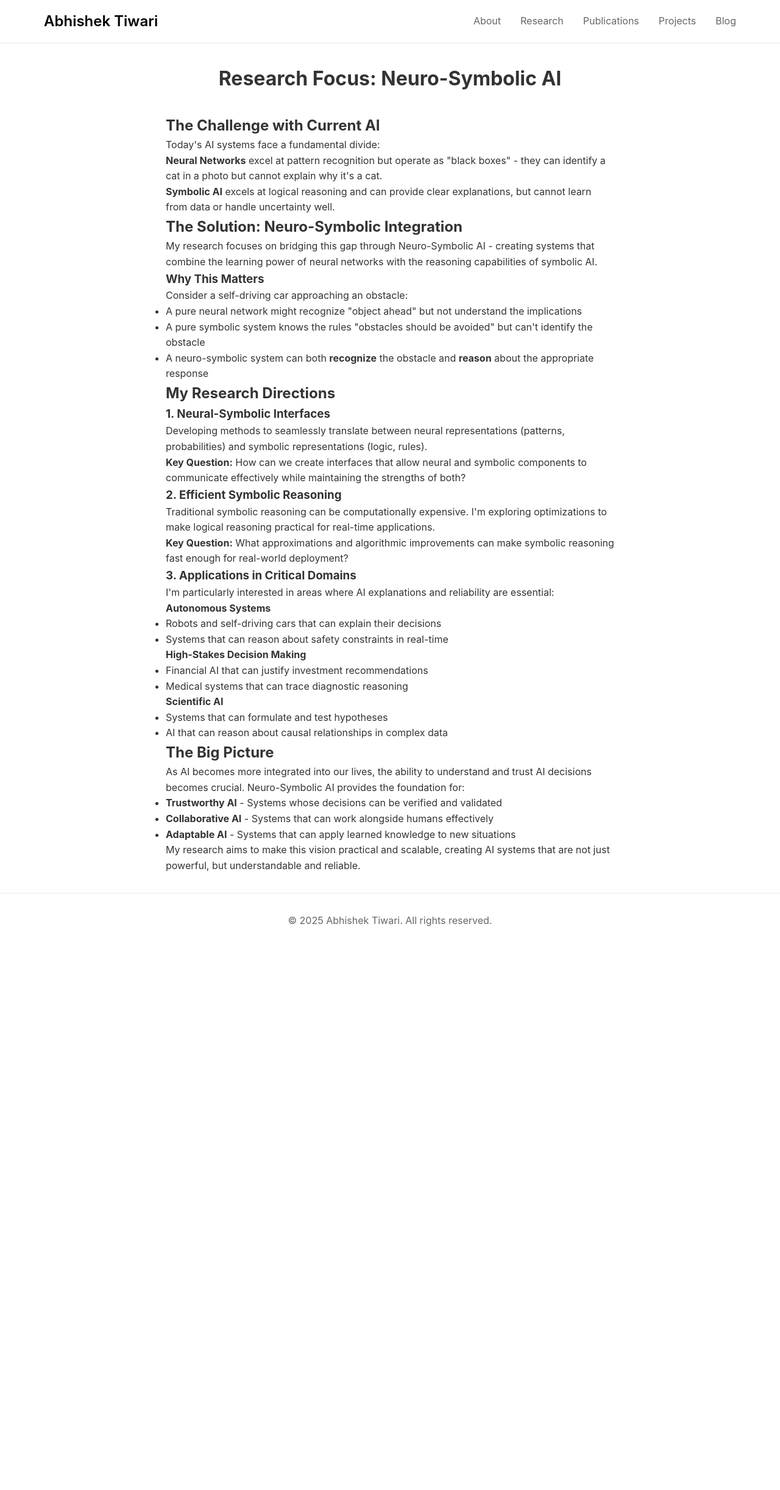
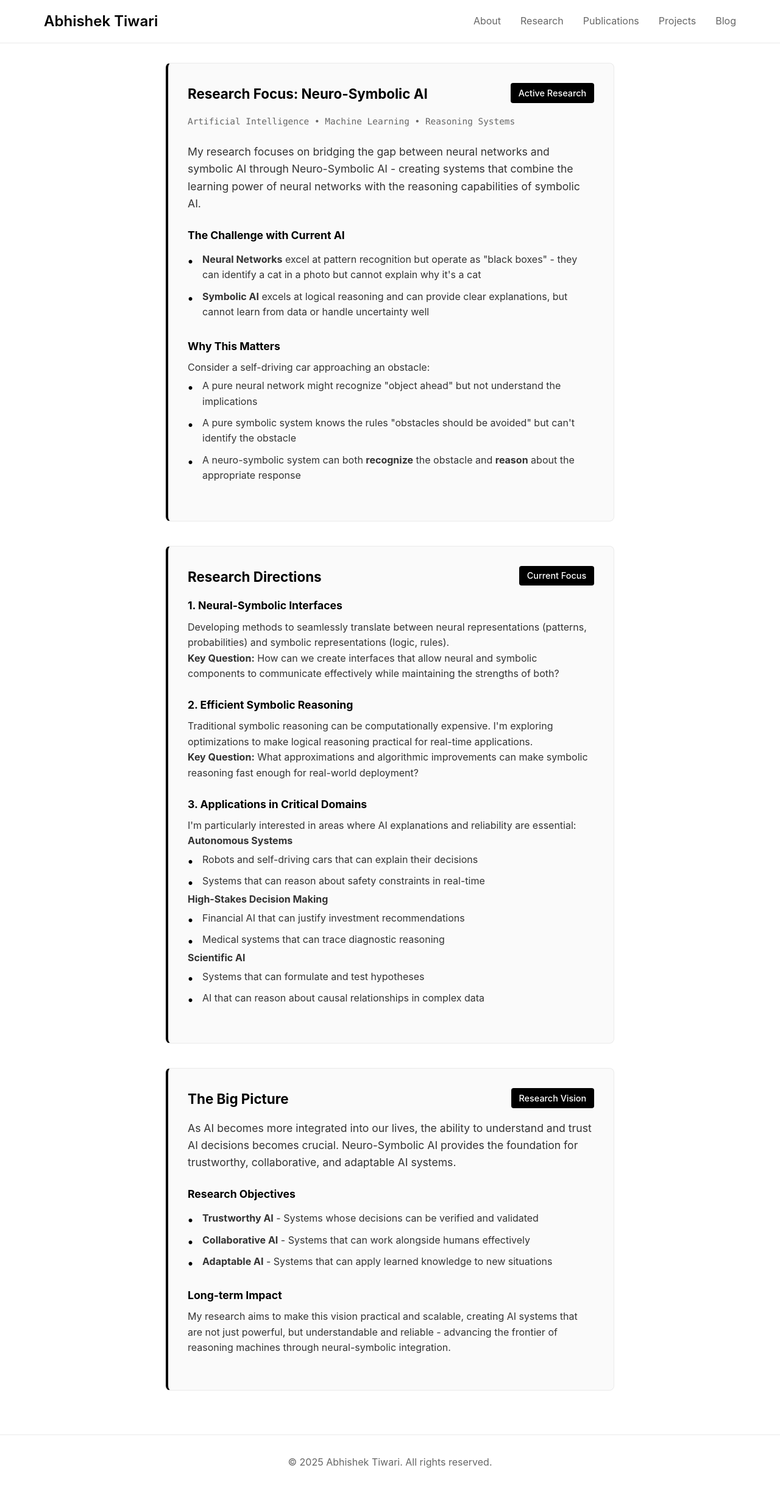
Before and after one commit to Abhishek282001Tiwari/Personal_Website, a Jekyll site: the page built from research.md, in a window 1280 px wide. Shown: the whole page at 61% size. Built offline with Jekyll 4.4.1, drawn with Linux system fonts in a browser that asks for light colours; before the commit the page ends 1555 px from its top, so only the background shows below that.

Commit message:
Update research page with project-style formatting

```diff
--- a/research.md
+++ b/research.md
@@ -4,78 +4,249 @@ title: Research
 permalink: /research/
 ---
 
-<div style="max-width: 800px; margin: 0 auto; line-height: 1.6;">
+<div style="max-width: 800px; margin: 0 auto;">
 
-<h1 style="text-align: center; margin-bottom: 2rem;">Research Focus: Neuro-Symbolic AI</h1>
+<div class="project featured">
+    <div class="project-header">
+        <h3>Research Focus: Neuro-Symbolic AI</h3>
+        <span class="project-status">Active Research</span>
+    </div>
 
-<h2>The Challenge with Current AI</h2>
+    <div class="project-meta">
+        <span class="project-tech">Artificial Intelligence • Machine Learning • Reasoning Systems</span>
+    </div>
 
-<p>Today's AI systems face a fundamental divide:</p>
+    <p class="project-description">
+        My research focuses on bridging the gap between neural networks and symbolic AI through Neuro-Symbolic AI - creating systems that combine the learning power of neural networks with the reasoning capabilities of symbolic AI.
+    </p>
 
-<p><strong>Neural Networks</strong> excel at pattern recognition but operate as "black boxes" - they can identify a cat in a photo but cannot explain why it's a cat.</p>
+    <div class="project-features">
+        <h4>The Challenge with Current AI</h4>
+        <ul>
+            <li><strong>Neural Networks</strong> excel at pattern recognition but operate as "black boxes" - they can identify a cat in a photo but cannot explain why it's a cat</li>
+            <li><strong>Symbolic AI</strong> excels at logical reasoning and can provide clear explanations, but cannot learn from data or handle uncertainty well</li>
+        </ul>
+    </div>
 
-<p><strong>Symbolic AI</strong> excels at logical reasoning and can provide clear explanations, but cannot learn from data or handle uncertainty well.</p>
+    <div class="project-results">
+        <h4>Why This Matters</h4>
+        <p>Consider a self-driving car approaching an obstacle:</p>
+        <ul>
+            <li>A pure neural network might recognize "object ahead" but not understand the implications</li>
+            <li>A pure symbolic system knows the rules "obstacles should be avoided" but can't identify the obstacle</li>
+            <li>A neuro-symbolic system can both <strong>recognize</strong> the obstacle and <strong>reason</strong> about the appropriate response</li>
+        </ul>
+    </div>
+</div>
 
-<h2>The Solution: Neuro-Symbolic Integration</h2>
+<div class="project featured">
+    <div class="project-header">
+        <h3>Research Directions</h3>
+        <span class="project-status">Current Focus</span>
+    </div>
 
-<p>My research focuses on bridging this gap through Neuro-Symbolic AI - creating systems that combine the learning power of neural networks with the reasoning capabilities of symbolic AI.</p>
+    <div class="project-features">
+        <h4>1. Neural-Symbolic Interfaces</h4>
+        <p>Developing methods to seamlessly translate between neural representations (patterns, probabilities) and symbolic representations (logic, rules).</p>
+        <p><strong>Key Question:</strong> How can we create interfaces that allow neural and symbolic components to communicate effectively while maintaining the strengths of both?</p>
+    </div>
 
-<h3>Why This Matters</h3>
+    <div class="project-features">
+        <h4>2. Efficient Symbolic Reasoning</h4>
+        <p>Traditional symbolic reasoning can be computationally expensive. I'm exploring optimizations to make logical reasoning practical for real-time applications.</p>
+        <p><strong>Key Question:</strong> What approximations and algorithmic improvements can make symbolic reasoning fast enough for real-world deployment?</p>
+    </div>
 
-<p>Consider a self-driving car approaching an obstacle:</p>
+    <div class="project-features">
+        <h4>3. Applications in Critical Domains</h4>
+        <p>I'm particularly interested in areas where AI explanations and reliability are essential:</p>
 
-<ul>
-<li>A pure neural network might recognize "object ahead" but not understand the implications</li>
-<li>A pure symbolic system knows the rules "obstacles should be avoided" but can't identify the obstacle</li>
-<li>A neuro-symbolic system can both <strong>recognize</strong> the obstacle and <strong>reason</strong> about the appropriate response</li>
-</ul>
+        <p><strong>Autonomous Systems</strong></p>
+        <ul>
+            <li>Robots and self-driving cars that can explain their decisions</li>
+            <li>Systems that can reason about safety constraints in real-time</li>
+        </ul>
 
-<h2>My Research Directions</h2>
+        <p><strong>High-Stakes Decision Making</strong></p>
+        <ul>
+            <li>Financial AI that can justify investment recommendations</li>
+            <li>Medical systems that can trace diagnostic reasoning</li>
+        </ul>
 
-<h3>1. Neural-Symbolic Interfaces</h3>
+        <p><strong>Scientific AI</strong></p>
+        <ul>
+            <li>Systems that can formulate and test hypotheses</li>
+            <li>AI that can reason about causal relationships in complex data</li>
+        </ul>
+    </div>
+</div>
 
-<p>Developing methods to seamlessly translate between neural representations (patterns, probabilities) and symbolic representations (logic, rules).</p>
+<div class="project featured">
+    <div class="project-header">
+        <h3>The Big Picture</h3>
+        <span class="project-status">Research Vision</span>
+    </div>
 
-<p><strong>Key Question:</strong> How can we create interfaces that allow neural and symbolic components to communicate effectively while maintaining the strengths of both?</p>
+    <p class="project-description">
+        As AI becomes more integrated into our lives, the ability to understand and trust AI decisions becomes crucial. Neuro-Symbolic AI provides the foundation for trustworthy, collaborative, and adaptable AI systems.
+    </p>
 
-<h3>2. Efficient Symbolic Reasoning</h3>
+    <div class="project-features">
+        <h4>Research Objectives</h4>
+        <ul>
+            <li><strong>Trustworthy AI</strong> - Systems whose decisions can be verified and validated</li>
+            <li><strong>Collaborative AI</strong> - Systems that can work alongside humans effectively</li>
+            <li><strong>Adaptable AI</strong> - Systems that can apply learned knowledge to new situations</li>
+        </ul>
+    </div>
 
-<p>Traditional symbolic reasoning can be computationally expensive. I'm exploring optimizations to make logical reasoning practical for real-time applications.</p>
-
-<p><strong>Key Question:</strong> What approximations and algorithmic improvements can make symbolic reasoning fast enough for real-world deployment?</p>
-
-<h3>3. Applications in Critical Domains</h3>
-
-<p>I'm particularly interested in areas where AI explanations and reliability are essential:</p>
-
-<p><strong>Autonomous Systems</strong></p>
-<ul>
-<li>Robots and self-driving cars that can explain their decisions</li>
-<li>Systems that can reason about safety constraints in real-time</li>
-</ul>
-
-<p><strong>High-Stakes Decision Making</strong></p>
-<ul>
-<li>Financial AI that can justify investment recommendations</li>
-<li>Medical systems that can trace diagnostic reasoning</li>
-</ul>
-
-<p><strong>Scientific AI</strong></p>
-<ul>
-<li>Systems that can formulate and test hypotheses</li>
-<li>AI that can reason about causal relationships in complex data</li>
-</ul>
-
-<h2>The Big Picture</h2>
-
-<p>As AI becomes more integrated into our lives, the ability to understand and trust AI decisions becomes crucial. Neuro-Symbolic AI provides the foundation for:</p>
-
-<ul>
-<li><strong>Trustworthy AI</strong> - Systems whose decisions can be verified and validated</li>
-<li><strong>Collaborative AI</strong> - Systems that can work alongside humans effectively</li>
-<li><strong>Adaptable AI</strong> - Systems that can apply learned knowledge to new situations</li>
-</ul>
-
-<p>My research aims to make this vision practical and scalable, creating AI systems that are not just powerful, but understandable and reliable.</p>
+    <div class="project-results">
+        <h4>Long-term Impact</h4>
+        <p>My research aims to make this vision practical and scalable, creating AI systems that are not just powerful, but understandable and reliable - advancing the frontier of reasoning machines through neural-symbolic integration.</p>
+    </div>
+</div>
 
 </div>
+
+<style>
+.project {
+    border: 1px solid #eaeaea;
+    border-radius: 8px;
+    padding: 2rem;
+    margin-bottom: 2.5rem;
+    transition: transform 0.2s, box-shadow 0.2s;
+}
+
+.project.featured {
+    border-left: 4px solid #000;
+    background: #fafafa;
+}
+
+.project:hover {
+    transform: translateY(-2px);
+    box-shadow: 0 4px 12px rgba(0,0,0,0.1);
+}
+
+.project-header {
+    display: flex;
+    justify-content: space-between;
+    align-items: flex-start;
+    margin-bottom: 1rem;
+    flex-wrap: wrap;
+    gap: 1rem;
+}
+
+.project-header h3 {
+    color: #000;
+    margin: 0;
+    font-size: 1.4rem;
+    flex: 1;
+    min-width: 300px;
+}
+
+.project-status {
+    background: #000;
+    color: white;
+    padding: 0.3rem 0.8rem;
+    border-radius: 4px;
+    font-size: 0.9rem;
+    font-weight: 500;
+    white-space: nowrap;
+}
+
+.project-meta {
+    display: flex;
+    justify-content: space-between;
+    align-items: center;
+    margin-bottom: 1.5rem;
+    flex-wrap: wrap;
+    gap: 1rem;
+}
+
+.project-tech {
+    color: #666;
+    font-family: 'Monaco', 'Menlo', monospace;
+    font-size: 0.9rem;
+}
+
+.project-date {
+    color: #888;
+    font-size: 0.9rem;
+}
+
+.project-description {
+    color: #333;
+    line-height: 1.6;
+    margin-bottom: 1.5rem;
+    font-size: 1.1rem;
+}
+
+.project-features, .project-results {
+    margin-bottom: 1.5rem;
+}
+
+.project-features h4, .project-results h4 {
+    color: #000;
+    margin-bottom: 0.5rem;
+    font-size: 1.1rem;
+}
+
+.project-features ul, .project-results ul {
+    list-style: none;
+    padding-left: 0;
+}
+
+.project-features li, .project-results li {
+    padding: 0.3rem 0;
+    position: relative;
+    padding-left: 1.5rem;
+    color: #333;
+}
+
+/* Changed from green checkmarks to black dots */
+.project-features li:before, .project-results li:before {
+    content: "•";
+    position: absolute;
+    left: 0;
+    color: #000;
+    font-weight: bold;
+    font-size: 1.2rem;
+}
+
+.project-links {
+    display: flex;
+    gap: 1rem;
+    flex-wrap: wrap;
+}
+
+.project-link {
+    display: inline-block;
+    padding: 0.5rem 1.2rem;
+    background: #000;
+    color: white;
+    text-decoration: none;
+    border-radius: 4px;
+    font-size: 0.9rem;
+    transition: background 0.2s;
+}
+
+.project-link:hover {
+    background: #333;
+}
+
+@media (max-width: 768px) {
+    .project-header {
+        flex-direction: column;
+        align-items: flex-start;
+    }
+
+    .project-header h3 {
+        min-width: auto;
+    }
+
+    .project-meta {
+        flex-direction: column;
+        align-items: flex-start;
+    }
+}
+</style>
```
